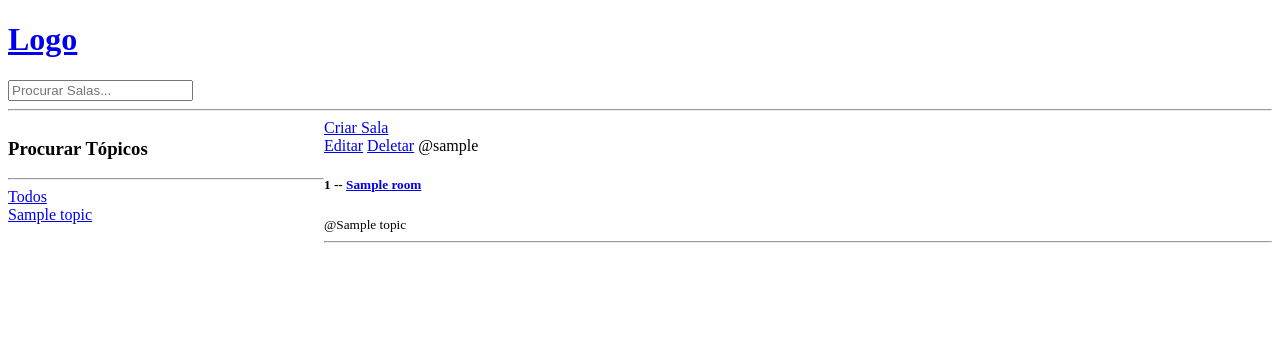
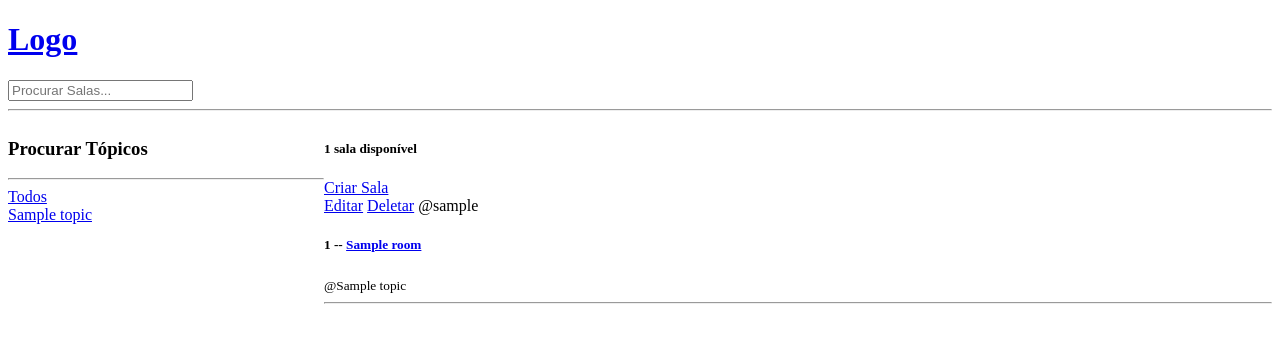
Before and after one commit to dimasabreu/Site-Django, a Django app: template base/templates/base/home.html in a window 1280 px wide. Shown: the top 343 px of the page. Run offline with Django 4.2, Linux system fonts and the light colour scheme; the template is opened without the code that fills it: most values are stand-ins (such as "Sample title", 1, 10 or a date in 2020).

Commit message:
coloquei pra mostrar quantas salas tem na tela

```diff
--- a/base/templates/base/home.html
+++ b/base/templates/base/home.html
@@ -25,6 +25,11 @@
     </div>
 
     <div>
+        {% if room_count > 1 %}
+            <h5>{{room_count}} salas disponíveis</h5>
+        {% else %}
+            <h5>{{room_count}} sala disponível</h5>
+        {% endif %}
         <a href="{% url 'create-room' %}">Criar Sala</a>
         <div>
             {% for room in rooms %}
```
